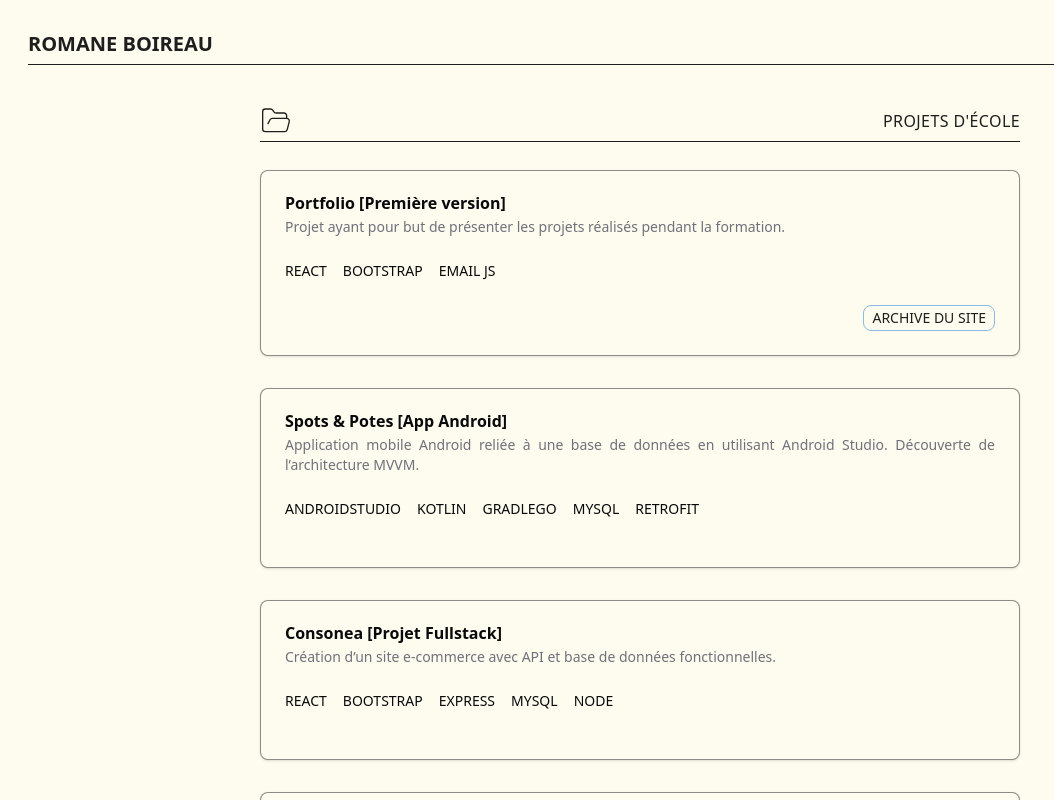
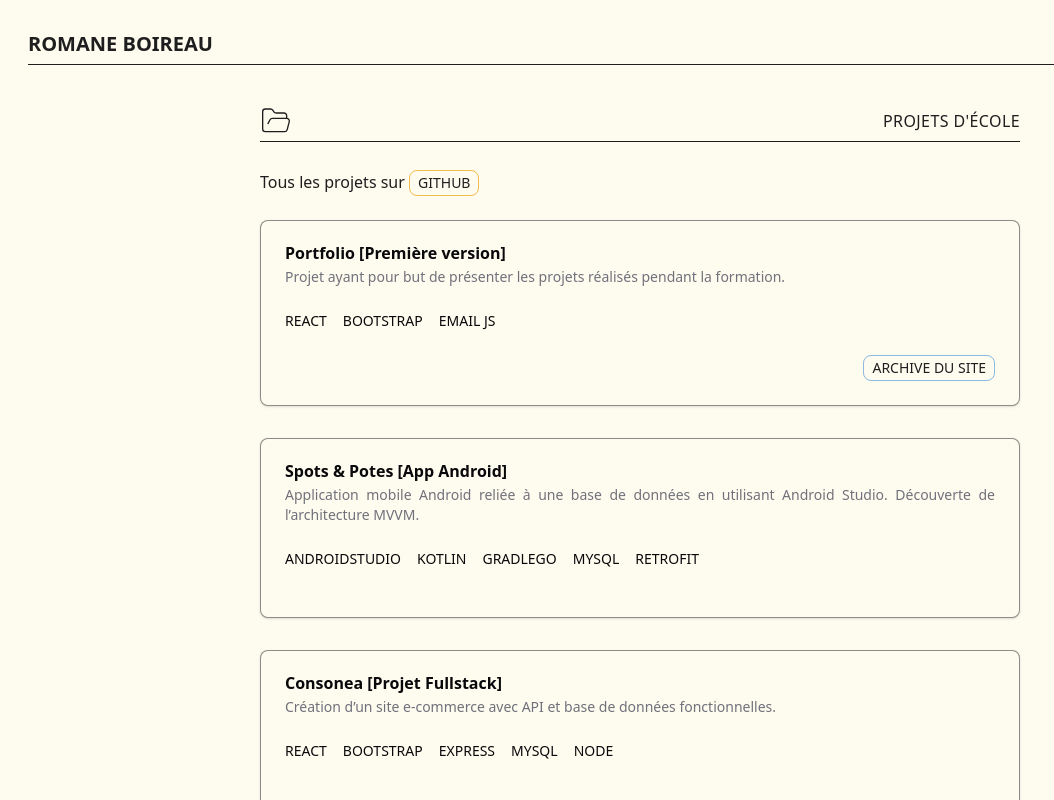
Before and after one commit to aanatema/portfolio-v2, a Next.js app: page /schoolProjectsPage in a window 1280 px wide. Shown: the top 800 px of the page, without its empty margins (0-1054 px from the left). Built offline with nearby package versions, Linux system fonts and the light colour scheme.

Commit message:
add text to school project

```diff
--- a/src/app/schoolProjectsPage/page.tsx
+++ b/src/app/schoolProjectsPage/page.tsx
@@ -1,6 +1,7 @@
 import { FolderOpen } from "lucide-react";
 import ProjectCard from "./components/ProjectCard";
 import { schoolProjects } from "./components/SchoolProjectCardList";
+import GithubBadge from "../components/Buttons/Badges/GithubBadge";
 
 export default function SchoolProjectsPage() {
 	return (
@@ -12,7 +13,10 @@ export default function SchoolProjectsPage() {
 						Projets d&apos;école
 					</h1>
 				</header>
-
+				<p className=' pb-4 '>
+					{" "}
+					Tous les projets sur <GithubBadge />
+				</p>
 				<section className='flex flex-col gap-4 '>
 					{schoolProjects.map((project, index) => (
 						<ProjectCard
```
